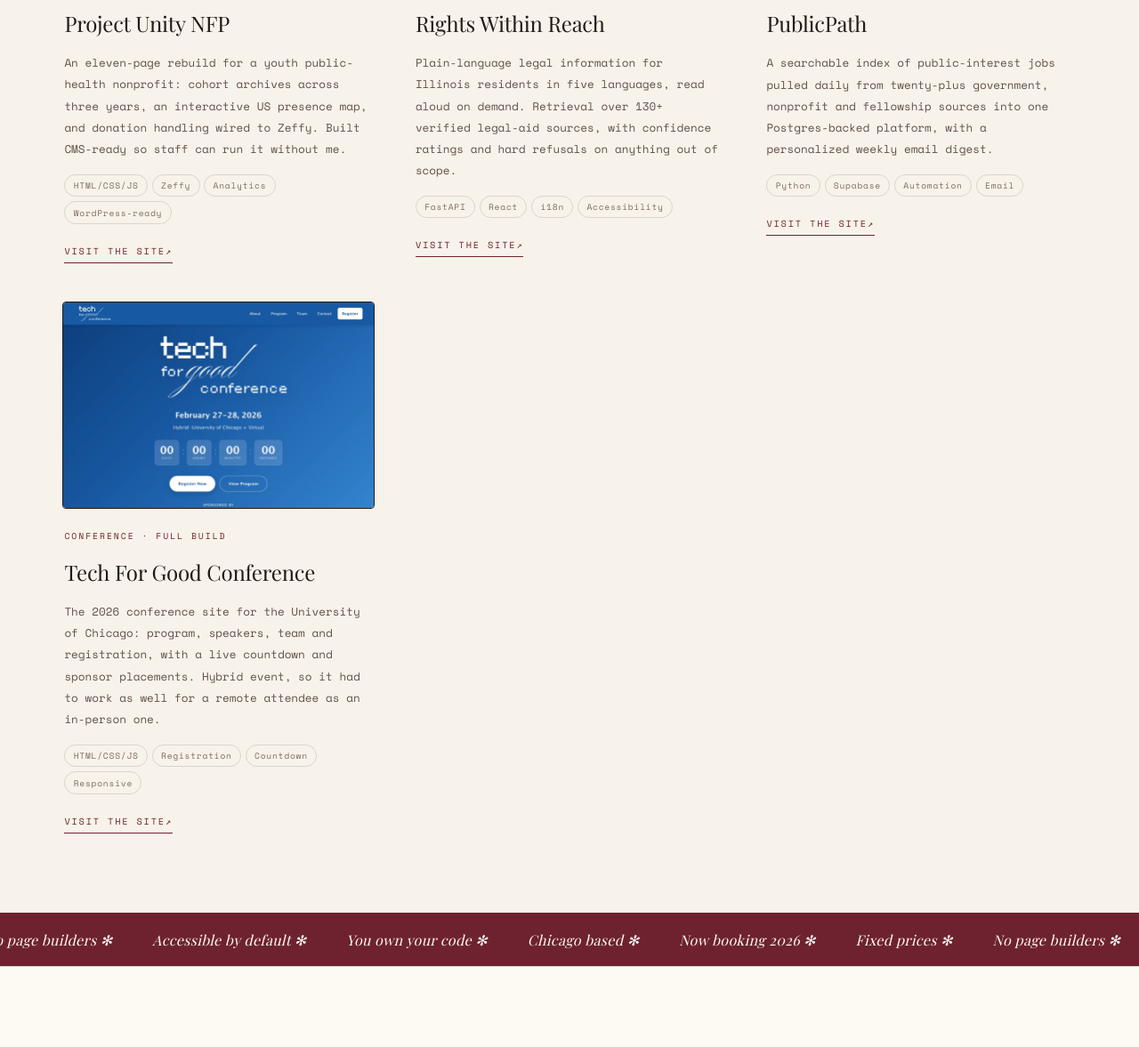
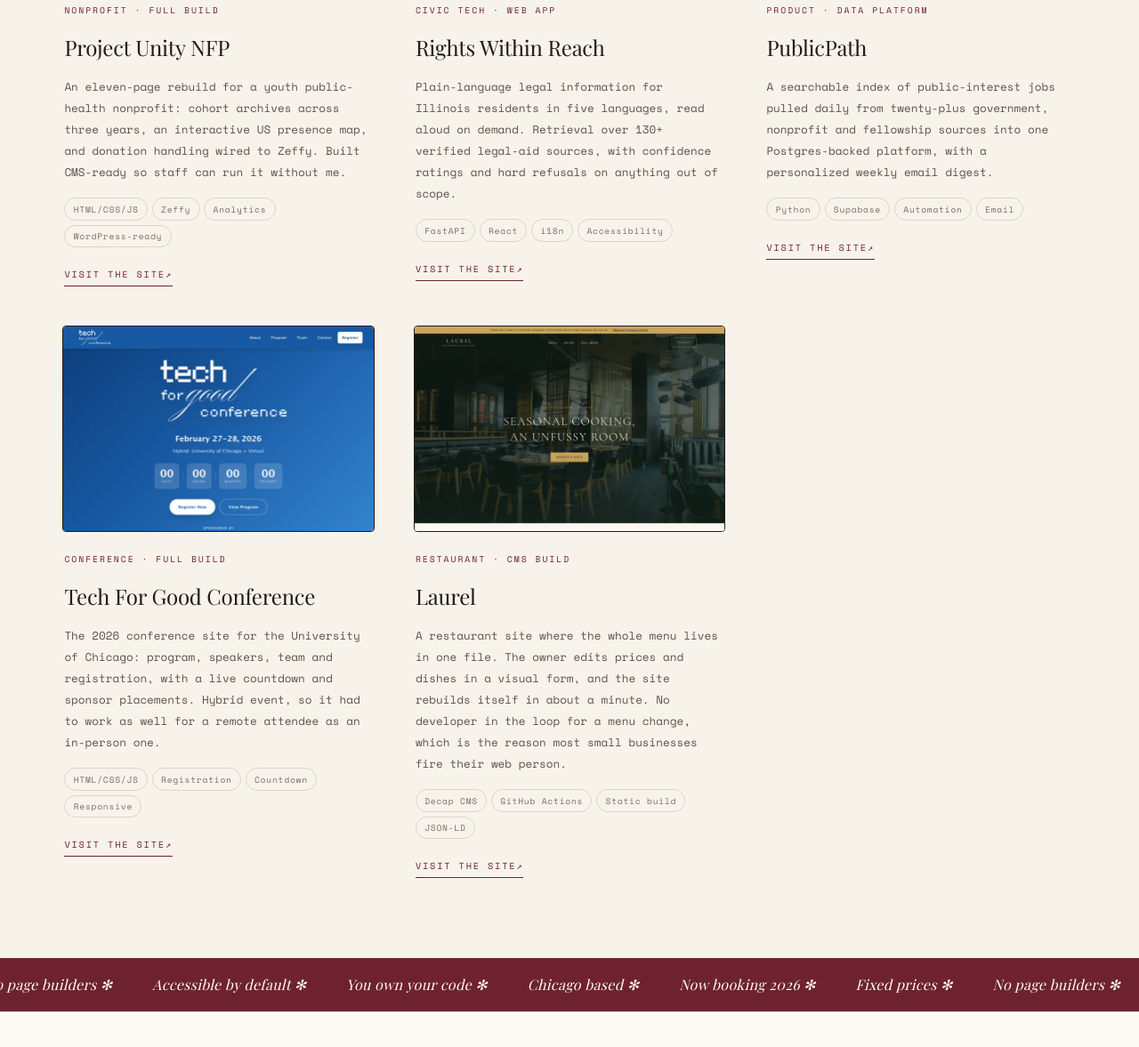
Before and after one commit to Tahvia127/framework-studio, a plain HTML site: page index.html in a window 1280 px wide. Shown: the part 2209-3386 px from the top of the page at 89% size. Drawn offline with nearby package versions, Linux system fonts and the light colour scheme; files whose address does not match are found by name; a web font is replaced by a local one.

Commit message:
Add Laurel to the work grid
Fifth card, captured at 2x like the rest, placed beside Tech For Good so the
two full builds sit together. Stagger indices renumbered so the reveals still
cascade in DOM order.

Also corrects the section intro. It read "every one of these is in production,
handling real traffic", which stopped being true the moment a demo build joined
the grid. It now says four are in production and names Laurel as the demo.

```diff
--- a/index.html
+++ b/index.html
@@ -52,7 +52,7 @@
   <div class="head rv">
     <p class="lbl">Selected Work</p>
     <h2>Sites that are live and <em>doing their job</em></h2>
-    <p>Every one of these is in production, handling real traffic, real donations or real applications.</p>
+    <p>Four of these are in production, handling real traffic, real donations and real applications. Laurel is a demo build, and says so on the page.</p>
   </div>
   <div class="work-grid">
 
@@ -97,6 +97,17 @@
         <p>The 2026 conference site for the University of Chicago: program, speakers, team and registration, with a live countdown and sponsor placements. Hybrid event, so it had to work as well for a remote attendee as an in-person one.</p>
         <ul><li>HTML/CSS/JS</li><li>Registration</li><li>Countdown</li><li>Responsive</li></ul>
         <a class="lk" href="https://techforgoodconference.org/" target="_blank" rel="noopener noreferrer">Visit the site</a>
+      </div>
+    </article>
+
+    <article class="proj rv" style="--i:4">
+      <div class="shot"><img src="assets/img/laurel.webp" alt="Laurel, a restaurant site with an owner-editable menu" loading="lazy" width="1400" height="953"></div>
+      <div class="bd">
+        <p class="cat">Restaurant &middot; CMS Build</p>
+        <h3>Laurel</h3>
+        <p>A restaurant site where the whole menu lives in one file. The owner edits prices and dishes in a visual form, and the site rebuilds itself in about a minute. No developer in the loop for a menu change, which is the reason most small businesses fire their web person.</p>
+        <ul><li>Decap CMS</li><li>GitHub Actions</li><li>Static build</li><li>JSON-LD</li></ul>
+        <a class="lk" href="https://tahvia127.github.io/laurel-kitchen/" target="_blank" rel="noopener noreferrer">Visit the site</a>
       </div>
     </article>
 
```
Also changed, not shown: assets/img/laurel.webp (added).
